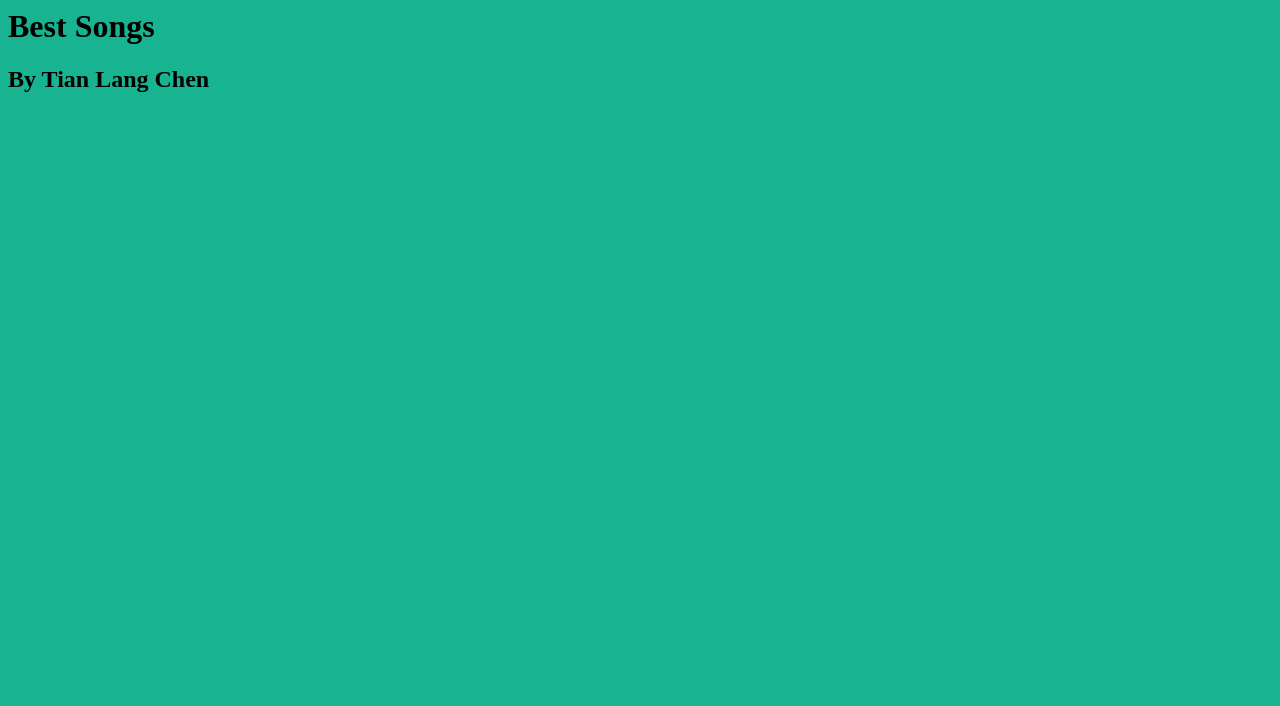
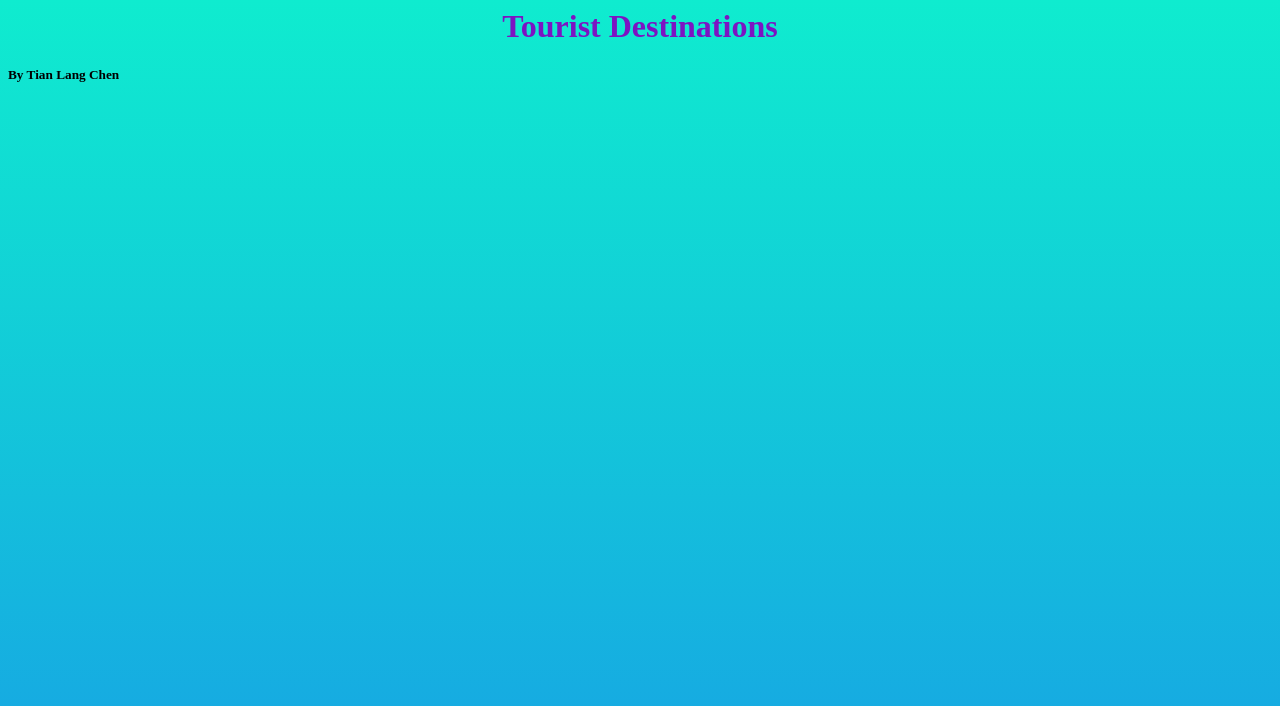
Before and after one commit to staten-island-tech/css-blogpost-project-TLCChen, a plain HTML site: page index.html in a window 1280 px wide. Drawn offline with Linux system fonts and the light colour scheme.

Commit message:
Second edit.

```diff
--- a/index.html
+++ b/index.html
@@ -7,7 +7,7 @@
     <link rel="stylesheet" href="style.css">
 </head>
 <body>
-    <h1>Best Songs</h1>
-    <h2>By Tian Lang Chen</h2>
+    <h1 class="title"> Tourist Destinations</h1>
+    <h5>By Tian Lang Chen</h5>
 </body>
 </html>
--- a/style.css
+++ b/style.css
@@ -1,3 +1,7 @@
 body{
-    background-color: rgb(24, 180, 146);
+    background-image:linear-gradient(to bottom, rgb(15, 236, 207), rgb(23, 163, 228));
 }
+.title{
+    color: rgb(124, 20, 194);
+    text-align: center;
+}
```
